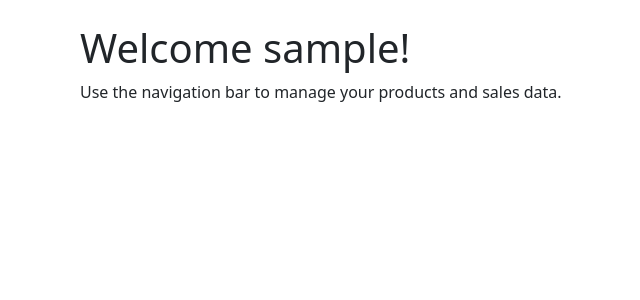
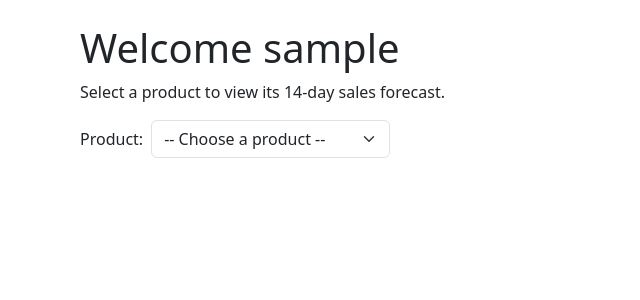
Before and after one commit to Phlycom/IntelliForecast, a Flask app: page /dashboard in a window 1280 px wide. Shown: the part 56-356 px from the top of the page, without its empty margins (2-642 px from the left). Run offline with Flask 3, Linux system fonts and the light colour scheme; a user stored in the database is signed in; tables that the repository leaves empty hold one stand-in row (values such as "Sample post").

Commit message:
Phase 3: Moc forecast service and interactive dashboard

```diff
--- a/routes.py
+++ b/routes.py
@@ -1,16 +1,22 @@
-from flask import Blueprint, render_template, redirect, url_for, flash
+from flask import Blueprint, render_template, redirect, url_for, flash, request
 from flask_login import login_user, logout_user, login_required, current_user
 from werkzeug.security import generate_password_hash, check_password_hash
+from datetime import date, timedelta
+import pandas as pd
+
 from models import db, User, Product, SalesRecord
 from forms import RegistrationForm, LoginForm, ProductForm, SalesEntryForm, UploadForm
-import pandas as pd
+from forecast_service import generate_forecast
 
 main = Blueprint('main', __name__)
 
-# --- Authentication Routes ---
+
+# ---------------- Authentication ----------------
+
 @main.route('/')
 def home():
     return render_template('base.html')
+
 
 @main.route('/register', methods=['GET', 'POST'])
 def register():
@@ -19,12 +25,15 @@ def register():
     form = RegistrationForm()
     if form.validate_on_submit():
         hashed_password = generate_password_hash(form.password.data)
-        user = User(username=form.username.data, email=form.email.data, password_hash=hashed_password)
+        user = User(username=form.username.data,
+                    email=form.email.data,
+                    password_hash=hashed_password)
         db.session.add(user)
         db.session.commit()
         flash('Registration successful! Please log in.', 'success')
         return redirect(url_for('main.login'))
     return render_template('register.html', form=form)
+
 
 @main.route('/login', methods=['GET', 'POST'])
 def login():
@@ -41,38 +50,89 @@ def login():
             flash('Invalid email or password.', 'danger')
     return render_template('login.html', form=form)
 
+
 @main.route('/logout')
 @login_required
 def logout():
     logout_user()
     return redirect(url_for('main.home'))
 
-# --- Dashboard (FIXED) ---
-@main.route('/dashboard')
+
+# ---------------- Dashboard ----------------
+
+@main.route('/dashboard', methods=['GET', 'POST'])
 @login_required
 def dashboard():
-    return render_template('dashboard.html')
+    products = Product.query.filter_by(user_id=current_user.id).all()
+    selected_product = None
+    historical_dates = []
+    historical_values = []
+    forecast_dates = []
+    forecast_values = []
 
-# --- Product Routes ---
+    if request.method == 'POST':
+        product_id = request.form.get('product_id')
+        if product_id:
+            product_id = int(product_id)
+            selected_product = Product.query.get(product_id)
+
+            today = date.today()
+            start_date = today - timedelta(days=30)
+            records = SalesRecord.query.filter(
+                SalesRecord.product_id == product_id,
+                SalesRecord.user_id == current_user.id,
+                SalesRecord.date >= start_date
+            ).order_by(SalesRecord.date).all()
+
+            daily = {}
+            for r in records:
+                daily[r.date] = daily.get(r.date, 0) + r.revenue
+
+            sorted_dates = sorted(daily.keys())
+            historical_dates = [d.isoformat() for d in sorted_dates]
+            historical_values = [daily[d] for d in sorted_dates]
+
+            forecast = generate_forecast(product_id, current_user.id, days=14)
+            forecast_dates = [f[0].isoformat() for f in forecast]
+            forecast_values = [f[1] for f in forecast]
+
+    return render_template(
+        'dashboard.html',
+        products=products,
+        selected_product=selected_product,
+        historical_dates=historical_dates,
+        historical_values=historical_values,
+        forecast_dates=forecast_dates,
+        forecast_values=forecast_values
+    )
+
+
+# ---------------- Products ----------------
+
 @main.route('/products')
 @login_required
 def list_products():
     products = Product.query.filter_by(user_id=current_user.id).all()
     return render_template('products.html', products=products)
 
+
 @main.route('/products/add', methods=['GET', 'POST'])
 @login_required
 def add_product():
     form = ProductForm()
     if form.validate_on_submit():
-        product = Product(name=form.name.data, category=form.category.data, user_id=current_user.id)
+        product = Product(name=form.name.data,
+                          category=form.category.data,
+                          user_id=current_user.id)
         db.session.add(product)
         db.session.commit()
         flash('Product added!', 'success')
         return redirect(url_for('main.list_products'))
     return render_template('add_product.html', form=form)
 
-# --- Sales Routes ---
+
+# ---------------- Sales ----------------
+
 @main.route('/sales/add', methods=['GET', 'POST'])
 @login_required
 def add_sales():
@@ -93,6 +153,7 @@ def add_sales():
         return redirect(url_for('main.dashboard'))
     return render_template('add_sales.html', form=form)
 
+
 @main.route('/sales/upload', methods=['GET', 'POST'])
 @login_required
 def upload_sales():
@@ -112,13 +173,15 @@ def upload_sales():
         for _, row in df.iterrows():
             product = Product.query.filter_by(name=row['product_name'], user_id=current_user.id).first()
             if not product:
-                product = Product(name=row['product_name'], category='Imported', user_id=current_user.id)
+                product = Product(name=row['product_name'],
+                                  category='Imported',
+                                  user_id=current_user.id)
                 db.session.add(product)
                 db.session.flush()
 
             try:
                 record_date = pd.to_datetime(row['date']).date()
-            except:
+            except Exception:
                 flash(f'Invalid date format in row: {row.to_dict()}', 'danger')
                 continue
 
--- a/templates/base.html
+++ b/templates/base.html
@@ -37,6 +37,8 @@
         {% endwith %}
         {% block content %}{% endblock %}
     </div>
+
+    {% block scripts %}{% endblock %}
     <script src="https://cdn.jsdelivr.net/npm/bootstrap@5.3.0/dist/js/bootstrap.bundle.min.js"></script>
 </body>
 </html>
--- a/templates/dashboard.html
+++ b/templates/dashboard.html
@@ -1,5 +1,128 @@
 {% extends "base.html" %}
 {% block content %}
-<h1>Welcome {{ current_user.username }}!</h1>
-<p>Use the navigation bar to manage your products and sales data.</p>
+<h1>Welcome {{ current_user.username }}</h1>
+<p>Select a product to view its 14-day sales forecast.</p>
+
+<form method="POST" class="mb-4">
+    <div class="row g-2 align-items-center">
+        <div class="col-auto">
+            <label for="product_id" class="col-form-label">Product:</label>
+        </div>
+        <div class="col-auto">
+            <select name="product_id" id="product_id" class="form-select" onchange="this.form.submit()">
+                <option value="">-- Choose a product --</option>
+                {% for p in products %}
+                    <option value="{{ p.id }}" {% if selected_product and selected_product.id == p.id %}selected{% endif %}>
+                        {{ p.name }} ({{ p.category }})
+                    </option>
+                {% endfor %}
+            </select>
+        </div>
+    </div>
+</form>
+
+{% if selected_product %}
+    <h3>Forecast for {{ selected_product.name }}</h3>
+
+    {% if historical_dates %}
+    <div class="row mb-4">
+        <div class="col-md-4">
+            <div class="card text-white bg-primary">
+                <div class="card-body">
+                    <h5 class="card-title">Total Forecast (14 days)</h5>
+                    <p class="card-text display-6">₱{{ "%.2f"|format(forecast_values | sum) }}</p>
+                </div>
+            </div>
+        </div>
+        <div class="col-md-4">
+            <div class="card text-white bg-success">
+                <div class="card-body">
+                    <h5 class="card-title">Days of History</h5>
+                    <p class="card-text display-6">{{ historical_dates | length }}</p>
+                </div>
+            </div>
+        </div>
+        <div class="col-md-4">
+            <div class="card text-white bg-secondary">
+                <div class="card-body">
+                    <h5 class="card-title">Forecast Days</h5>
+                    <p class="card-text display-6">{{ forecast_dates | length }}</p>
+                </div>
+            </div>
+        </div>
+    </div>
+
+    <canvas id="salesChart" height="100"></canvas>
+    <script id="salesChartData" type="application/json">
+        {{ {
+            'historical_dates': historical_dates,
+            'historical_values': historical_values,
+            'forecast_dates': forecast_dates,
+            'forecast_values': forecast_values
+        } | tojson }}
+    </script>
+    {% else %}
+    <div class="alert alert-warning">
+        No sales data found for this product in the last 30 days. Please add or upload sales records first.
+    </div>
+    {% endif %}
+{% elif request.method == 'POST' %}
+    <div class="alert alert-warning">Please select a product.</div>
+{% endif %}
 {% endblock %}
+
+{% block scripts %}
+{% if selected_product and historical_dates %}
+<script src="https://cdn.jsdelivr.net/npm/chart.js@4.4.0/dist/chart.umd.min.js"></script>
+<script>
+    const ctx = document.getElementById('salesChart').getContext('2d');
+
+    const chartData = JSON.parse(document.getElementById('salesChartData').textContent);
+    const histLabels = chartData.historical_dates;
+    const histValues = chartData.historical_values;
+    const foreLabels = chartData.forecast_dates;
+    const foreValues = chartData.forecast_values;
+
+    const allLabels = histLabels.concat(foreLabels);
+    const histData = histValues.concat(new Array(foreLabels.length).fill(null));
+    const foreData = new Array(histLabels.length).fill(null).concat(foreValues);
+
+    new Chart(ctx, {
+        type: 'line',
+        data: {
+            labels: allLabels,
+            datasets: [
+                {
+                    label: 'Historical Sales',
+                    data: histData,
+                    borderColor: '#0d6efd',
+                    backgroundColor: 'rgba(13, 110, 253, 0.1)',
+                    tension: 0.2,
+                    fill: true
+                },
+                {
+                    label: '14-Day Forecast',
+                    data: foreData,
+                    borderColor: '#dc3545',
+                    backgroundColor: 'rgba(220, 53, 69, 0.1)',
+                    borderDash: [6, 6],
+                    tension: 0.2,
+                    fill: true
+                }
+            ]
+        },
+        options: {
+            responsive: true,
+            plugins: {
+                title: { display: true, text: 'Sales History and Forecast' },
+                legend: { position: 'bottom' }
+            },
+            scales: {
+                x: { title: { display: true, text: 'Date' } },
+                y: { title: { display: true, text: 'Revenue (₱)' }, beginAtZero: true }
+            }
+        }
+    });
+</script>
+{% endif %}
+{% endblock %}
```
Also changed, not shown: forecast_service.py (added, +46 -0 lines).
